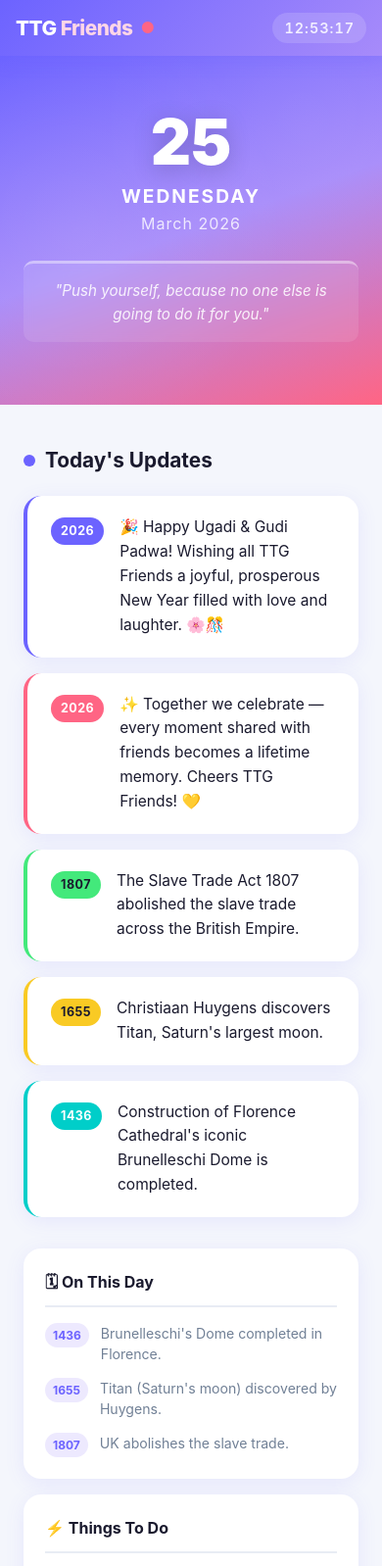
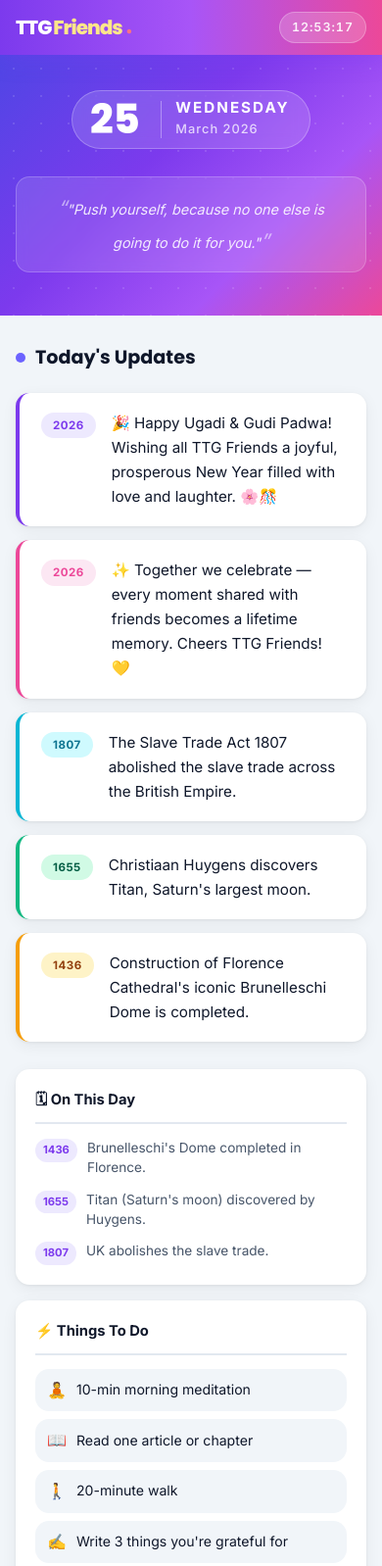
Before and after one commit to ganeshaz962/cloudflare-site, a plain HTML site: page index.html in a window 390 px wide. Shown: the top 1598 px of the page at 98% size. Drawn offline with Linux system fonts and the light colour scheme.

Commit message:
style: update UI elements and improve layout in CSS; add hero divider in HTML; remove unused image

```diff
--- a/css/style.css
+++ b/css/style.css
@@ -1,49 +1,59 @@
 /* =========================================================
-   TTG Friends - Modern Events & Photo Site
+   TTG Friends – Polished UI  v2
    ========================================================= */
 
-/* -- RESET & BASE ----------------------------------------- */
+/* -- GOOGLE FONTS ----------------------------------------- */
+@import url('https://fonts.googleapis.com/css2?family=Inter:wght@400;500;600;700;800;900&family=Poppins:wght@700;800&display=swap');
+
+/* -- RESET ------------------------------------------------ */
 *, *::before, *::after { box-sizing: border-box; margin: 0; padding: 0; }
 
+/* -- TOKENS ----------------------------------------------- */
 :root {
-  --primary:      #6c63ff;
-  --primary-dark: #5a52d5;
-  --accent:       #ff6584;
-  --green:        #43e97b;
-  --bg:           #f4f6fc;
-  --card:         #ffffff;
-  --text:         #1a1a2e;
-  --muted:        #718096;
-  --border:       #e8ecf4;
-  --radius:       18px;
-  --radius-sm:    10px;
-  --shadow:       0 4px 20px rgba(108, 99, 255, .10);
-  --shadow-hover: 0 10px 40px rgba(108, 99, 255, .18);
+  --purple:   #7c3aed;
+  --purple-l: #a78bfa;
+  --pink:     #ec4899;
+  --pink-l:   #f9a8d4;
+  --cyan:     #06b6d4;
+  --green:    #10b981;
+  --amber:    #f59e0b;
+  --bg:       #f1f5f9;
+  --card:     #ffffff;
+  --text:     #0f172a;
+  --sub:      #475569;
+  --muted:    #94a3b8;
+  --border:   #e2e8f0;
+  --r:        14px;
+  --r-lg:     20px;
+  --sh:       0 1px 3px rgba(0,0,0,.06), 0 4px 16px rgba(0,0,0,.06);
+  --sh-up:    0 8px 32px rgba(124,58,237,.15);
 }
 
-html  { scroll-behavior: smooth; }
+html { scroll-behavior: smooth; }
 
 body {
-  font-family: -apple-system, 'Segoe UI', 'Helvetica Neue', Arial, sans-serif;
+  font-family: 'Inter', -apple-system, 'Segoe UI', sans-serif;
   background: var(--bg);
   color: var(--text);
   min-height: 100vh;
   line-height: 1.6;
+  -webkit-font-smoothing: antialiased;
 }
 
-/* -- HEADER ----------------------------------------------- */
+/* ── HEADER ───────────────────────────────────────────────── */
 .site-header {
   position: sticky;
   top: 0;
-  z-index: 100;
-  background: linear-gradient(135deg, #6c63ff 0%, #a78bfa 100%);
-  box-shadow: 0 2px 20px rgba(108, 99, 255, .30);
+  z-index: 200;
+  background: linear-gradient(90deg, #7c3aed 0%, #a855f7 50%, #ec4899 100%);
+  box-shadow: 0 2px 24px rgba(124,58,237,.35);
 }
 
 .header-inner {
   max-width: 1200px;
   margin: 0 auto;
-  padding: 16px 24px;
+  padding: 0 28px;
+  height: 64px;
   display: flex;
   align-items: center;
   justify-content: space-between;
@@ -51,110 +61,134 @@ body {
 
 .brand {
   display: flex;
-  align-items: center;
-  gap: 4px;
-  font-size: 1.6rem;
+  align-items: baseline;
+  gap: 2px;
+  font-family: 'Poppins', sans-serif;
+  font-size: 1.55rem;
   font-weight: 800;
-  letter-spacing: -0.5px;
+  letter-spacing: -1px;
+}
+.brand-ttg     { color: #fff; }
+.brand-friends { color: #fde68a; }
+.brand-dot     { color: #fb7185; font-size: .65rem; margin: 0 3px 0 2px; vertical-align: middle; }
+
+.live-clock {
+  font-size: .95rem;
+  font-weight: 600;
+  color: rgba(255,255,255,.9);
+  font-variant-numeric: tabular-nums;
+  letter-spacing: 2px;
+  background: rgba(255,255,255,.18);
+  padding: 6px 18px;
+  border-radius: 50px;
+  border: 1px solid rgba(255,255,255,.25);
 }
 
-.brand-ttg     { color: #fff; }
-.brand-friends { color: #ffd6e7; }
-.brand-dot     { color: #ff6584; font-size: 1rem; margin-left: 4px; }
-
-.live-clock {
-  font-size: 1.1rem;
-  font-weight: 600;
-  color: rgba(255,255,255,.85);
-  font-variant-numeric: tabular-nums;
-  letter-spacing: 1px;
-  background: rgba(255,255,255,.15);
-  padding: 6px 16px;
-  border-radius: 50px;
-  backdrop-filter: blur(4px);
-}
-
-/* -- HERO ------------------------------------------------- */
+/* ── HERO ─────────────────────────────────────────────────── */
 .hero {
-  background: linear-gradient(160deg, #6c63ff 0%, #a78bfa 50%, #ff6584 100%);
-  padding: 56px 24px 64px;
+  background: linear-gradient(135deg, #4f46e5 0%, #7c3aed 40%, #a855f7 70%, #ec4899 100%);
+  padding: 52px 28px 60px;
   text-align: center;
   position: relative;
   overflow: hidden;
 }
 
-.hero::before {
+/* subtle white dot pattern overlay */
+.hero::after {
   content: '';
   position: absolute;
   inset: 0;
-  background: radial-gradient(circle at 20% 50%, rgba(255,255,255,.08) 0%, transparent 60%),
-              radial-gradient(circle at 80% 20%, rgba(255,255,255,.06) 0%, transparent 50%);
+  background-image: radial-gradient(circle, rgba(255,255,255,.12) 1px, transparent 1px);
+  background-size: 28px 28px;
   pointer-events: none;
 }
 
 .hero-inner {
-  max-width: 800px;
+  max-width: 860px;
   margin: 0 auto;
   position: relative;
+  z-index: 1;
 }
 
+/* date pill row */
 .hero-date-block {
-  display: flex;
+  display: inline-flex;
   align-items: center;
-  justify-content: center;
-  gap: 20px;
-  margin-bottom: 24px;
+  gap: 0;
+  background: rgba(255,255,255,.14);
+  border: 1px solid rgba(255,255,255,.25);
+  border-radius: 100px;
+  padding: 10px 32px 10px 12px;
+  margin-bottom: 28px;
+  backdrop-filter: blur(8px);
 }
 
 .hero-day {
-  font-size: clamp(4rem, 12vw, 7rem);
+  font-family: 'Poppins', sans-serif;
+  font-size: clamp(2.8rem, 8vw, 4.8rem);
   font-weight: 900;
   color: #fff;
   line-height: 1;
-  text-shadow: 0 4px 24px rgba(0,0,0,.20);
+  width: 90px;
+  text-align: center;
+  flex-shrink: 0;
+}
+
+.hero-divider {
+  width: 1px;
+  height: 50px;
+  background: rgba(255,255,255,.35);
+  margin: 0 20px;
+  flex-shrink: 0;
 }
 
 .hero-date-meta { text-align: left; }
 
 .hero-weekday {
-  font-size: clamp(1.2rem, 3vw, 1.8rem);
+  font-size: clamp(1rem, 2.5vw, 1.4rem);
   font-weight: 700;
   color: #fff;
   text-transform: uppercase;
-  letter-spacing: 2px;
+  letter-spacing: 3px;
+  line-height: 1.2;
 }
 
 .hero-monthyear {
-  font-size: clamp(1rem, 2.5vw, 1.4rem);
-  color: rgba(255,255,255,.80);
-  font-weight: 400;
+  font-size: clamp(.85rem, 2vw, 1.05rem);
+  color: rgba(255,255,255,.75);
+  font-weight: 500;
   letter-spacing: 1px;
+  margin-top: 2px;
 }
 
 .hero-quote {
-  font-size: clamp(.95rem, 2vw, 1.2rem);
+  font-size: clamp(.9rem, 1.8vw, 1.1rem);
   color: rgba(255,255,255,.88);
   font-style: italic;
-  max-width: 600px;
+  max-width: 560px;
   margin: 0 auto;
-  padding: 16px 24px;
-  border-left: 3px solid rgba(255,255,255,.40);
-  text-align: left;
-  background: rgba(255,255,255,.10);
-  border-radius: 0 var(--radius-sm) var(--radius-sm) 0;
-  backdrop-filter: blur(4px);
+  padding: 14px 22px;
+  background: rgba(255,255,255,.12);
+  border-radius: var(--r);
+  border: 1px solid rgba(255,255,255,.2);
+  backdrop-filter: blur(6px);
+  line-height: 1.7;
 }
 
-/* -- MAIN WRAP -------------------------------------------- */
+.hero-quote::before { content: '\201C'; font-size: 1.4em; opacity: .6; }
+.hero-quote::after  { content: '\201D'; font-size: 1.4em; opacity: .6; }
+
+/* ── MAIN WRAP ────────────────────────────────────────────── */
 .main-wrap {
   max-width: 1200px;
   margin: 0 auto;
-  padding: 40px 24px 60px;
+  padding: 40px 28px 72px;
 }
 
-/* -- SECTION HEADING -------------------------------------- */
+/* ── SECTION HEADING ──────────────────────────────────────── */
 .section-heading {
-  font-size: 1.3rem;
+  font-family: 'Poppins', sans-serif;
+  font-size: 1.2rem;
   font-weight: 700;
   color: var(--text);
   display: flex;
@@ -164,154 +198,144 @@ body {
 }
 
 .heading-dot {
-  display: inline-block;
-  width: 12px;
-  height: 12px;
+  width: 10px;
+  height: 10px;
   border-radius: 50%;
   flex-shrink: 0;
 }
 
-/* -- TWO-COLUMN LAYOUT ------------------------------------ */
+/* ── TWO-COLUMN ───────────────────────────────────────────── */
 .feed-layout {
   display: grid;
-  grid-template-columns: 1fr 340px;
-  gap: 32px;
+  grid-template-columns: 1fr 320px;
+  gap: 28px;
   margin-bottom: 52px;
+  align-items: start;
 }
 
-/* -- EVENT FEED ------------------------------------------- */
+/* ── EVENT FEED ───────────────────────────────────────────── */
 .event-feed {
+  display: flex;
+  flex-direction: column;
+  gap: 14px;
+}
+
+.feed-card {
+  background: var(--card);
+  border-radius: var(--r);
+  padding: 18px 22px;
+  box-shadow: var(--sh);
+  border-left: 4px solid var(--purple);
+  display: flex;
+  gap: 16px;
+  align-items: flex-start;
+  transition: transform .18s ease, box-shadow .18s ease;
+}
+
+.feed-card:nth-child(2) { border-left-color: var(--pink); }
+.feed-card:nth-child(3) { border-left-color: var(--cyan); }
+.feed-card:nth-child(4) { border-left-color: var(--green); }
+.feed-card:nth-child(5) { border-left-color: var(--amber); }
+.feed-card:nth-child(6) { border-left-color: var(--purple); }
+
+.feed-card:hover {
+  transform: translateY(-3px);
+  box-shadow: var(--sh-up);
+}
+
+.feed-year {
+  flex-shrink: 0;
+  font-size: .72rem;
+  font-weight: 700;
+  letter-spacing: .5px;
+  text-transform: uppercase;
+  padding: 4px 12px;
+  border-radius: 50px;
+  background: #ede9fe;
+  color: var(--purple);
+  margin-top: 2px;
+  white-space: nowrap;
+}
+
+.feed-card:nth-child(2) .feed-year { background: #fce7f3; color: var(--pink); }
+.feed-card:nth-child(3) .feed-year { background: #cffafe; color: #0e7490; }
+.feed-card:nth-child(4) .feed-year { background: #d1fae5; color: #065f46; }
+.feed-card:nth-child(5) .feed-year { background: #fef3c7; color: #92400e; }
+
+.feed-text {
+  font-size: .95rem;
+  color: var(--text);
+  line-height: 1.65;
+}
+
+/* ── SIDEBAR ──────────────────────────────────────────────── */
+.sidebar-col {
   display: flex;
   flex-direction: column;
   gap: 16px;
 }
 
-.feed-card {
-  background: var(--card);
-  border-radius: var(--radius);
-  padding: 20px 24px;
-  box-shadow: var(--shadow);
-  border-left: 4px solid var(--primary);
-  transition: transform .2s, box-shadow .2s;
-  display: flex;
-  gap: 16px;
-  align-items: flex-start;
-}
-
-.feed-card:nth-child(2) { border-left-color: var(--accent); }
-.feed-card:nth-child(3) { border-left-color: #43e97b; }
-.feed-card:nth-child(4) { border-left-color: #f9ca24; }
-.feed-card:nth-child(5) { border-left-color: #00cec9; }
-.feed-card:nth-child(6) { border-left-color: var(--primary); }
-
-.feed-card:hover {
-  transform: translateY(-3px);
-  box-shadow: var(--shadow-hover);
-}
-
-.feed-year {
-  background: var(--primary);
-  color: #fff;
-  font-size: .78rem;
-  font-weight: 700;
-  padding: 4px 10px;
-  border-radius: 50px;
-  white-space: nowrap;
-  flex-shrink: 0;
-  margin-top: 2px;
-  letter-spacing: .5px;
-}
-
-.feed-card:nth-child(2) .feed-year { background: var(--accent); }
-.feed-card:nth-child(3) .feed-year { background: #43e97b; color: var(--text); }
-.feed-card:nth-child(4) .feed-year { background: #f9ca24; color: var(--text); }
-.feed-card:nth-child(5) .feed-year { background: #00cec9; }
-
-.feed-text {
-  font-size: .97rem;
-  color: var(--text);
-  line-height: 1.6;
-}
-
-/* -- SIDEBAR ---------------------------------------------- */
-.sidebar-col {
-  display: flex;
-  flex-direction: column;
-  gap: 20px;
-}
-
 .sidebar-card {
   background: var(--card);
-  border-radius: var(--radius);
-  padding: 22px;
-  box-shadow: var(--shadow);
+  border-radius: var(--r);
+  padding: 20px;
+  box-shadow: var(--sh);
 }
 
 .sidebar-title {
-  font-size: 1rem;
+  font-size: .92rem;
   font-weight: 700;
   color: var(--text);
-  margin-bottom: 16px;
+  margin-bottom: 14px;
   padding-bottom: 10px;
   border-bottom: 2px solid var(--border);
+  display: flex;
+  align-items: center;
+  gap: 6px;
 }
 
-.history-list {
-  display: flex;
-  flex-direction: column;
-  gap: 14px;
-}
+/* history */
+.history-list { display: flex; flex-direction: column; gap: 12px; }
 
-.history-item {
-  display: flex;
-  gap: 12px;
-  align-items: flex-start;
-}
+.history-item { display: flex; gap: 10px; align-items: flex-start; }
 
 .history-year {
-  font-size: .75rem;
+  font-size: .7rem;
   font-weight: 700;
-  color: var(--primary);
+  color: var(--purple);
   background: #ede9fe;
   padding: 3px 8px;
   border-radius: 50px;
   white-space: nowrap;
   flex-shrink: 0;
+  margin-top: 1px;
 }
 
 .history-text {
-  font-size: .88rem;
-  color: var(--muted);
+  font-size: .85rem;
+  color: var(--sub);
   line-height: 1.5;
 }
 
-.todo-list {
-  list-style: none;
-  display: flex;
-  flex-direction: column;
-  gap: 10px;
-}
+/* todo */
+.todo-list { list-style: none; display: flex; flex-direction: column; gap: 8px; }
 
 .todo-list li {
   display: flex;
-  align-items: flex-start;
+  align-items: center;
   gap: 10px;
-  font-size: .9rem;
+  font-size: .88rem;
   color: var(--text);
-  padding: 10px 14px;
+  padding: 9px 12px;
   background: var(--bg);
-  border-radius: var(--radius-sm);
-  transition: background .2s;
+  border-radius: var(--r);
+  transition: background .15s;
 }
 
 .todo-list li:hover { background: #ede9fe; }
+.todo-icon { font-size: 1rem; flex-shrink: 0; }
 
-.todo-icon {
-  font-size: 1.1rem;
-  flex-shrink: 0;
-}
-
-/* -- PHOTO MEMORIES SECTION ------------------------------- */
+/* ── PHOTO MEMORIES ──────────────────────────────────────── */
 .memories-section {
   border-top: 2px solid var(--border);
   padding-top: 40px;
@@ -319,49 +343,53 @@ body {
 
 .memories-hint {
   color: var(--muted);
-  font-size: .9rem;
-  margin-bottom: 28px;
+  font-size: .85rem;
+  margin-bottom: 24px;
+  line-height: 1.6;
 }
 
 .memories-hint code {
   background: #ede9fe;
-  color: var(--primary);
-  padding: 2px 7px;
+  color: var(--purple);
+  padding: 2px 6px;
   border-radius: 5px;
-  font-size: .85rem;
+  font-size: .82rem;
 }
 
-/* -- PHOTO GRID ------------------------------------------- */
+/* ── PHOTO GRID ───────────────────────────────────────────── */
 .photo-grid {
   display: grid;
-  grid-template-columns: repeat(auto-fill, minmax(280px, 1fr));
+  grid-template-columns: repeat(3, 1fr);
   gap: 24px;
 }
 
-/* -- PHOTO CARD ------------------------------------------- */
+/* ── PHOTO CARD ───────────────────────────────────────────── */
 .photo-card {
   background: var(--card);
-  border-radius: var(--radius);
+  border-radius: var(--r-lg);
   overflow: hidden;
-  box-shadow: var(--shadow);
-  transition: transform .25s, box-shadow .25s;
+  box-shadow: var(--sh);
   display: flex;
   flex-direction: column;
+  transition: transform .22s ease, box-shadow .22s ease;
 }
 
 .photo-card:hover {
   transform: translateY(-6px);
-  box-shadow: var(--shadow-hover);
+  box-shadow: 0 16px 48px rgba(124,58,237,.18);
 }
 
 .photo-img-wrap {
   position: relative;
+  width: 100%;
+  aspect-ratio: 4 / 3;
   overflow: hidden;
-  aspect-ratio: 4/3;
   background: #ede9fe;
 }
 
 .photo-img-wrap img {
+  position: absolute;
+  inset: 0;
   width: 100%;
   height: 100%;
   object-fit: cover;
@@ -370,21 +398,22 @@ body {
 }
 
 .photo-card:hover .photo-img-wrap img {
-  transform: scale(1.05);
+  transform: scale(1.06);
 }
 
 .photo-badge {
   position: absolute;
   top: 12px;
-  right: 12px;
-  background: var(--primary);
+  left: 12px;
+  background: linear-gradient(135deg, #7c3aed, #ec4899);
   color: #fff;
-  font-size: .72rem;
+  font-size: .68rem;
   font-weight: 700;
-  letter-spacing: .5px;
-  padding: 4px 10px;
+  letter-spacing: 1px;
+  text-transform: uppercase;
+  padding: 4px 12px;
   border-radius: 50px;
-  text-transform: uppercase;
+  box-shadow: 0 2px 8px rgba(0,0,0,.2);
 }
 
 .photo-body {
@@ -396,67 +425,58 @@ body {
 }
 
 .photo-title {
-  font-size: 1.05rem;
+  font-size: 1rem;
   font-weight: 700;
   color: var(--text);
-  line-height: 1.3;
+  line-height: 1.35;
 }
 
 .photo-desc {
-  font-size: .88rem;
-  color: var(--muted);
-  line-height: 1.55;
+  font-size: .85rem;
+  color: var(--sub);
+  line-height: 1.6;
   flex: 1;
 }
 
 .photo-meta {
   display: flex;
   align-items: center;
-  gap: 12px;
+  gap: 8px;
   flex-wrap: wrap;
-  margin-top: 4px;
+  margin-top: 6px;
+  padding-top: 12px;
+  border-top: 1px solid var(--border);
 }
 
 .photo-date,
 .photo-loc {
-  font-size: .78rem;
+  font-size: .75rem;
   color: var(--muted);
-  background: var(--bg);
-  padding: 3px 10px;
-  border-radius: 50px;
+  font-weight: 500;
+  display: flex;
+  align-items: center;
+  gap: 3px;
 }
 
-/* -- PHOTO EMPTY STATE ------------------------------------ */
+/* ── PHOTO EMPTY ──────────────────────────────────────────── */
 .photo-empty {
   grid-column: 1 / -1;
   text-align: center;
-  padding: 60px 20px;
+  padding: 64px 20px;
   background: var(--card);
-  border-radius: var(--radius);
+  border-radius: var(--r-lg);
   border: 2px dashed var(--border);
 }
 
-.photo-empty-icon {
-  font-size: 3.5rem;
-  margin-bottom: 16px;
-}
+.photo-empty-icon { font-size: 3rem; margin-bottom: 14px; }
 
-.photo-empty h3 {
-  font-size: 1.2rem;
-  color: var(--text);
-  margin-bottom: 8px;
-}
+.photo-empty h3 { font-size: 1.1rem; color: var(--text); margin-bottom: 6px; }
+.photo-empty p  { font-size: .88rem; color: var(--muted); line-height: 1.7; }
 
-.photo-empty p {
-  font-size: .9rem;
-  color: var(--muted);
-  line-height: 1.6;
-}
-
-/* -- FOOTER ----------------------------------------------- */
+/* ── FOOTER ───────────────────────────────────────────────── */
 .site-footer {
-  background: linear-gradient(135deg, #6c63ff, #a78bfa);
-  padding: 24px 20px;
+  background: linear-gradient(90deg, #4f46e5 0%, #7c3aed 50%, #ec4899 100%);
+  padding: 28px 24px;
 }
 
 .footer-inner {
@@ -466,17 +486,24 @@ body {
   align-items: center;
   justify-content: center;
   flex-wrap: wrap;
-  gap: 10px;
-  font-size: .9rem;
-  color: rgba(255,255,255,.85);
+  gap: 12px;
+  font-size: .88rem;
+  color: rgba(255,255,255,.80);
 }
 
-.footer-brand { font-weight: 700; color: #fff; }
-.footer-sep   { opacity: .5; }
+.footer-brand { font-weight: 700; color: #fff; font-size: .95rem; }
+.footer-sep   { opacity: .4; }
+.footer-tag   { color: rgba(255,255,255,.75); }
 
-/* -- RESPONSIVE ------------------------------------------- */
-@media (max-width: 900px) {
-  .feed-layout { grid-template-columns: 1fr; }
+/* ── RESPONSIVE ───────────────────────────────────────────── */
+@media (max-width: 1024px) {
+  .photo-grid { grid-template-columns: repeat(2, 1fr); }
+}
+
+@media (max-width: 860px) {
+  .feed-layout {
+    grid-template-columns: 1fr;
+  }
   .sidebar-col {
     display: grid;
     grid-template-columns: 1fr 1fr;
@@ -485,12 +512,16 @@ body {
 }
 
 @media (max-width: 600px) {
-  .hero-date-block { flex-direction: column; gap: 8px; }
-  .hero-date-meta  { text-align: center; }
-  .hero-quote      { text-align: center; border-left: none; border-top: 3px solid rgba(255,255,255,.40); border-radius: var(--radius-sm); }
-  .sidebar-col     { grid-template-columns: 1fr; }
-  .photo-grid      { grid-template-columns: 1fr; }
-  .header-inner    { padding: 12px 16px; }
-  .brand           { font-size: 1.3rem; }
-  .live-clock      { font-size: .9rem; padding: 4px 12px; }
+  .header-inner  { padding: 0 16px; height: 56px; }
+  .brand         { font-size: 1.25rem; }
+  .live-clock    { font-size: .78rem; padding: 5px 12px; letter-spacing: 1px; }
+  .hero          { padding: 36px 16px 44px; }
+  .hero-date-block { padding: 8px 20px 8px 10px; }
+  .hero-day      { font-size: 2.6rem; width: 66px; }
+  .hero-divider  { height: 38px; margin: 0 14px; }
+  .hero-weekday  { font-size: .95rem; letter-spacing: 2px; }
+  .hero-monthyear{ font-size: .8rem; }
+  .main-wrap     { padding: 28px 16px 56px; }
+  .sidebar-col   { grid-template-columns: 1fr; }
+  .photo-grid    { grid-template-columns: 1fr; }
 }
--- a/index.html
+++ b/index.html
@@ -30,6 +30,7 @@
     <div class="hero-inner">
       <div class="hero-date-block">
         <div class="hero-day" id="hero-day">—</div>
+        <div class="hero-divider"></div>
         <div class="hero-date-meta">
           <div class="hero-weekday" id="hero-weekday">—</div>
           <div class="hero-monthyear" id="hero-monthyear">—</div>
```
Also changed, not shown: photos/shared image (2).jpg (deleted).
